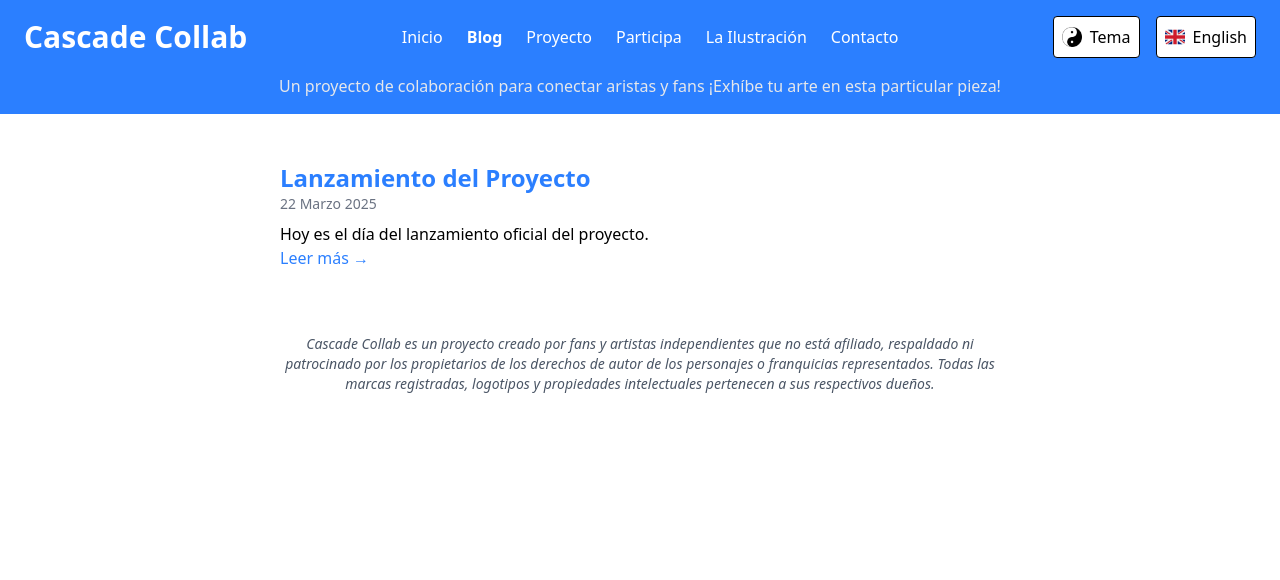
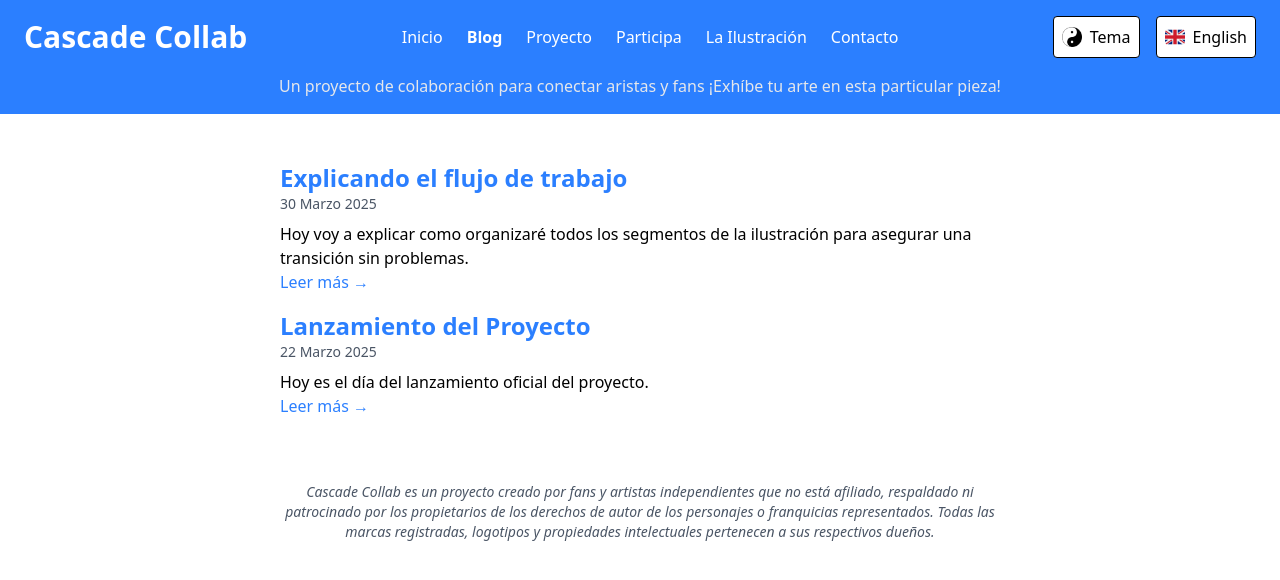
Before and after one commit to cascadecollab/cascadecollab.github.io, a Jekyll site: the page built from src/es/blog/index.html, in a window 1280 px wide. Shown: the top 580 px of the page. Built offline with Jekyll 4.4.1, drawn with Linux system fonts in a browser that asks for light colours.

Commit message:
A blog update

```diff
--- a/src/_layouts/post.html
+++ b/src/_layouts/post.html
@@ -5,8 +5,8 @@ layout: default
 <article class="max-w-3xl mx-auto px-6 py-12">
     <h1 class="text-4xl font-bold">{{ page.title }}</h1>
     {% include date.html date=page.date %}
-    <p class="text-gray-600 text-sm">{% if page.lang == 'es' %}{{ day }} {{ month }} {{ year }}{% else %}{{ month }} {{ day }}, {{ year }}{% endif %}</p>
-    <div class="mt-6 text-gray-700 dark:text-gray-300 space-y-4">
+    <p class="text-gray-600 text-sm dark:text-gray-400">{% if page.lang == 'es' %}{{ day }} {{ month }} {{ year }}{% else %}{{ month }} {{ day }}, {{ year }}{% endif %}</p>
+    <div class="mt-6 text-gray-700 dark:text-gray-300 space-y-4 post-content">
         {{ content }}
     </div>
     {% if page.lang == 'es' %}
--- /dev/null
+++ b/src/_posts/es/2025-03-30-explaining-the-workflow.md
@@ -0,0 +1,20 @@
+---
+title: Explicando el flujo de trabajo
+og_description: Hoy voy a explicar como organizaré todos los segmentos de la ilustración para asegurar una transición sin problemas.
+---
+
+Hoy voy a explicar como organizaré todos los segmentos de la ilustración para asegurar una transición sin problemas.
+
+El proceso es relativamente sencillo, cada artista entregará un PNG transparente con el personaje terminado, el cuerpo completo. Entonces lo dividiré en dos partes, justo antes del punto donde se solapa con el siguiente personaje, la parte inferior se combinará con la referencia para el siguiente personaje. Aquí un gráfico para ayudar a visualizarlo.
+
+![workflow](/assets/img/2025/03/30/workflow-es.png)
+
+Cuando tenga el PNG para el segundo personaje podré fusionarlo sin problemas con la parte superior del personaje anterior, luego lo corto de nuevo en un punto diferente para obtener el [segmento #1](/assets/artwork/1.png).
+
+El proceso se repetirá para cada personaje, con algunas excepciones, como los personajes abrazándose en el [segmento #6](/assets/artwork/6.png).
+
+Así que, básicamente es simplemente dividir y fusionar varias veces. Si se hace correctamente se asegura una transición perfecta sin bordes, con precisión a nivel de pixel. Aunque hay una limitación con este proceso, los personajes se deben hacer de forma secuencial, de arriba a abajo. Por lo tanto, un personaje no se puede empezar hasta que se ha terminado el anterior. Lo cual es aceptable ya que aunque pudieran hacerse varios personajes en paralelo, hay un limite de cuanto puedo gastar en esto cada mes.
+
+La semana que viene anunciaré quien será el primer personaje a ser dibujado.
+
+¡Nos vemos!
--- a/src/artwork.html
+++ b/src/artwork.html
@@ -5,6 +5,7 @@ lang: en
 fullwidth: true
 no_footer: true
 artwork_chars_done: 0
+og_description: This page will hold the final artwork.
 ---
 
 <section class="text-center">
--- a/src/assets/css/main.css
+++ b/src/assets/css/main.css
@@ -607,6 +607,12 @@
   margin: 0;
   padding: 0;
 }
+.post-content a {
+  color: var(--color-blue-500);
+}
+.post-content a:hover {
+  text-decoration: underline;
+}
 @property --tw-space-y-reverse {
   syntax: "*";
   inherits: false;
--- a/src/blog/index.html
+++ b/src/blog/index.html
@@ -13,7 +14,7 @@ lang: en
       <a href="{{ post.url }}" class="text-blue-500 hover:underline text-2xl font-semibold">
         {{ post.title }}
       </a>
-      <p class="text-gray-500 text-sm dark:test-gray-300">{{ month }} {{ day }}, {{ year }}</p>
+      <p class="text-gray-600 text-sm dark:text-gray-400">{{ month }} {{ day }}, {{ year }}</p>
       <div class="mt-2 text-gray-700 dark:text-gray-400">
         {{ post.excerpt }}
       </div>
--- a/src/es/artwork.html
+++ b/src/es/artwork.html
@@ -5,6 +5,7 @@ lang: es
 fullwidth: true
 no_footer: true
 artwork_chars_done: 0
+og_description: Esta página contendrá la ilustración final.
 ---
 
 <section class="text-center">
--- a/src/es/blog/index.html
+++ b/src/es/blog/index.html
@@ -3,6 +3,7 @@ layout: default
 title: Blog
 permalink: /es/blog/
 lang: es
+og_description: Mantente al día sobre las actualizaciones del proyecto en el Blog
 ---
 
 <ul>
@@ -13,7 +14,7 @@ lang: es
       <a href="{{ post.url }}" class="text-blue-500 hover:underline text-2xl font-semibold">
         {{ post.title }}
       </a>
-      <p class="text-gray-500 text-sm dark:test-gray-300">{{ day }} {{ month }} {{ year }}</p>
+      <p class="text-gray-600 text-sm dark:text-gray-400">{{ day }} {{ month }} {{ year }}</p>
       <p class="mt-2 text-gray-700 dark:text-gray-400">
         {{ post.excerpt }}
       </p>
```
Also changed, not shown: other parts of src/blog/index.html (+1 -0 lines), _tailwind/input.css (+8 -0 lines), src/_posts/2025-03-30-explaining-the-workflow.md (added, +20 -0 lines), src/assets/img/2025/03/30/workflow-es.png (added), src/assets/img/2025/03/30/workflow.png (added).
